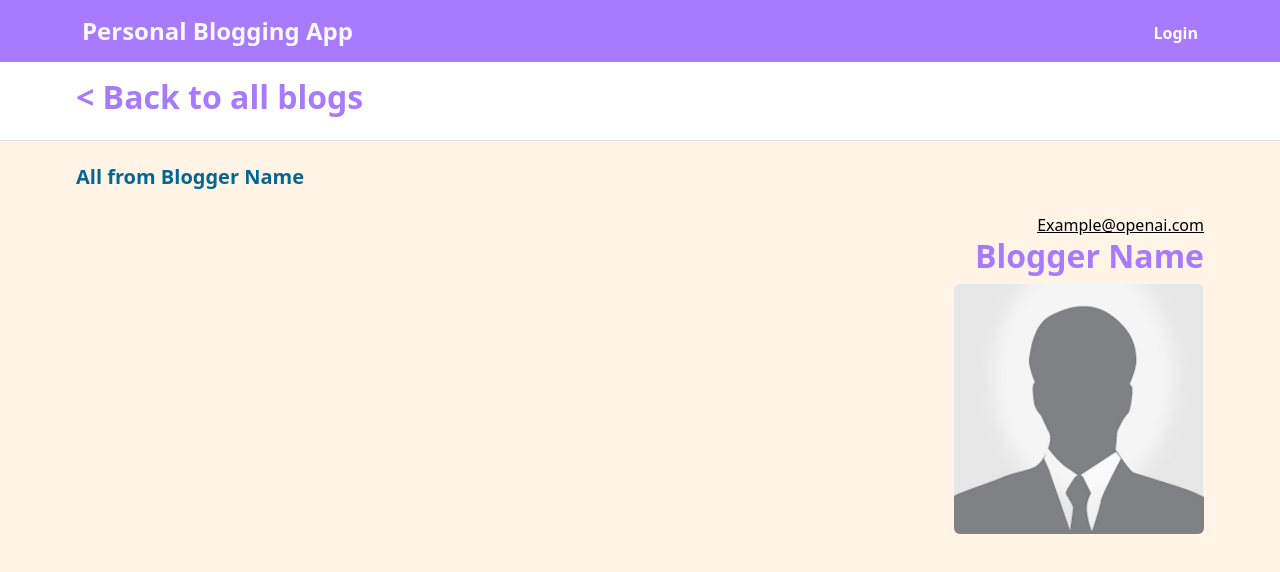
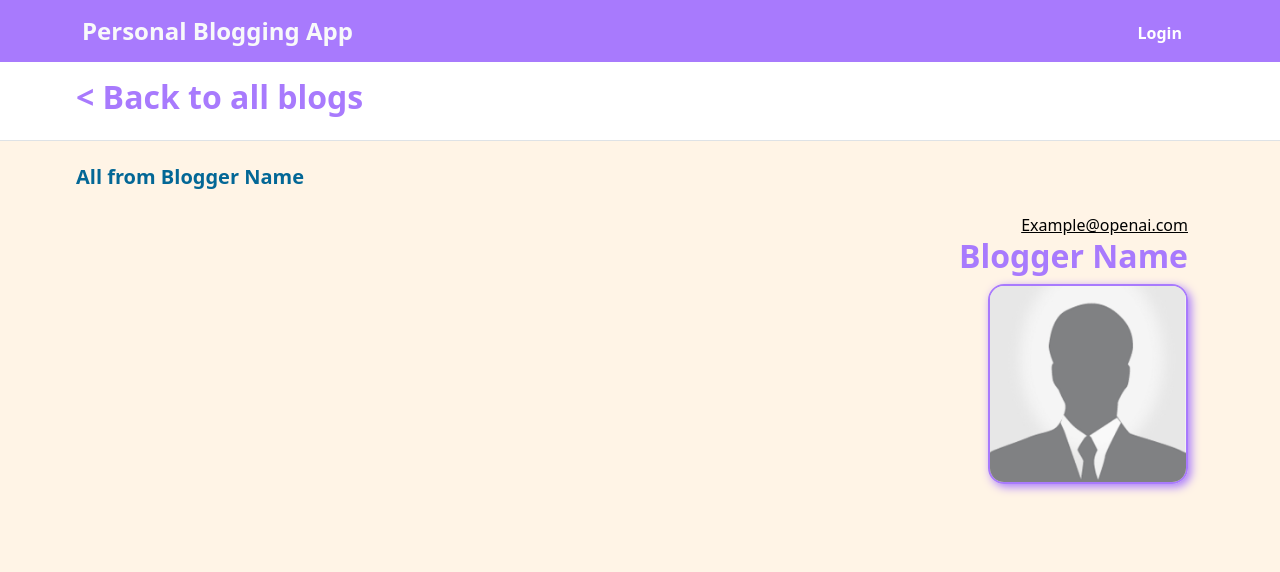
Before and after one commit to HammadShah90/My-Blogging-App, a plain HTML site: page UserProfile/profile.html in a window 1280 px wide. Drawn offline with nearby package versions, Linux system fonts and the light colour scheme; some packages are replaced by stand-ins of ours; no server answers; a script that the page names is missing.

```diff
--- a/UserProfile/profile.css
+++ b/UserProfile/profile.css
@@ -65,6 +65,11 @@ body{
     display: flex;
     flex-direction: column;
     align-items: flex-end;
+}
+
+#bloggerImage {
+    border: 2px solid #a87afd;
+    box-shadow: 3px 3px 10px #a87afd;
 }
 
 
--- a/UserProfile/profile.html
+++ b/UserProfile/profile.html
@@ -23,7 +23,7 @@
   <nav class="navbar navbar-expand-lg navBlog">
     <div class="container d-flex align-items-center">
       <a class="navbar-brand text-light fw-bold fs-4"" href=" #">Personal Blogging App</a>
-      <a class="nav-link fw-bold mt-1" aria-current="page" href="../signIn/signin.html" id="loginBtn">Login</a>
+      <a class="nav-link fw-bold mt-1 me-3" aria-current="page" href="../signIn/signin.html" id="loginBtn">Login</a>
     </div>
   </nav>
 
@@ -82,10 +82,10 @@
         </section>
       </div>
       <div class="col-sm-4">
-        <section class="alignDiv">
+        <section class="alignDiv me-3">
           <a href="mailto:elon@openai.com" style="color: #000000;" id="bloggerEmailAddress">Example@openai.com</a>
           <h2 class="fw-bold appColor" id="bloggerFullName">Blogger Name</h2>
-          <img src="../Assets/dummy-image.jpg" alt="" class="rounded" style="width: 250px; height: 250px" id="bloggerImage">
+          <img src="../Assets/dummy-image.jpg" alt="" class="rounded-4" style="width: 200px; height: 200px" id="bloggerImage">
         </section>
       </div>
     </div>
```
Also changed, not shown: UserDashboard/dashboard.html (+2 -2 lines), editprofile/eidtProfile.html (+3 -3 lines), index.html (+1 -1 lines).
